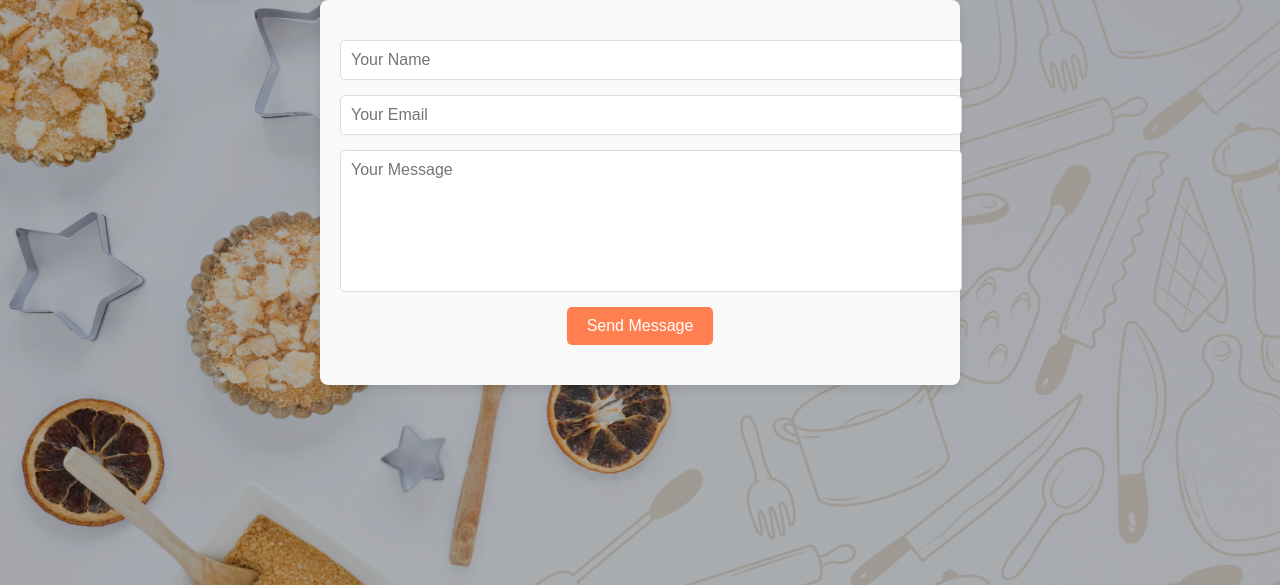
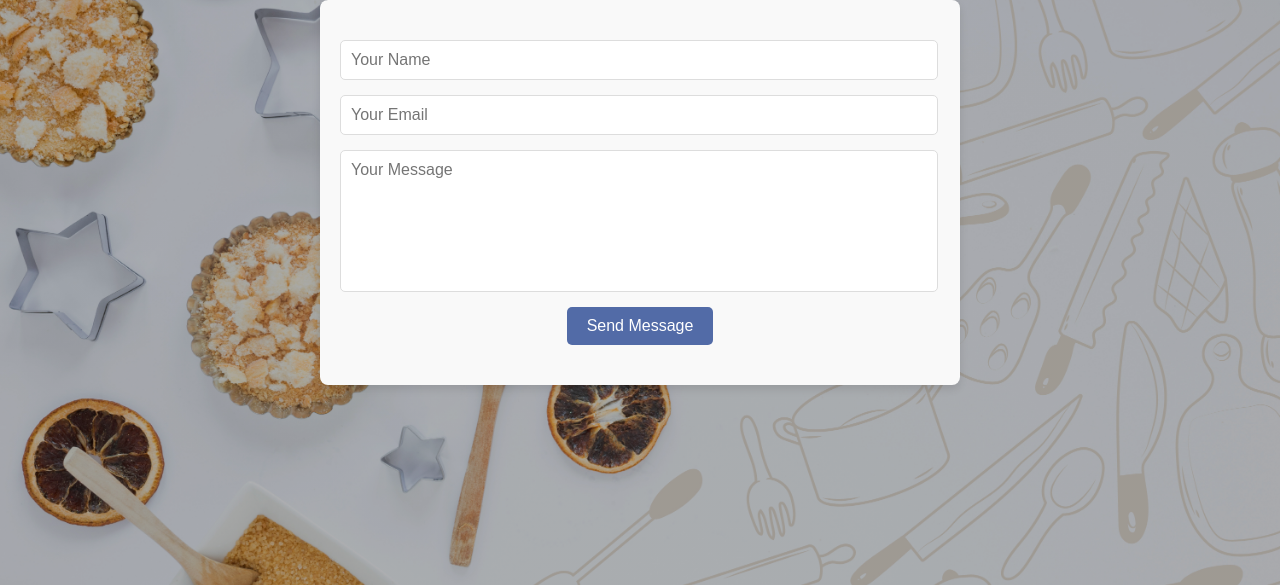
Before and after one commit to Rida3535/RecipeBlog, a Flask app: page /contact in a window 1280 px wide. Shown: the part 86-671 px from the top of the page. Run offline with Flask 3, Linux system fonts and the light colour scheme; data comes from the database, SQL or seed files in the repository.

Commit message:
undate contact
changes in color

```diff
--- a/FinalFolder/static/css/contact.css
+++ b/FinalFolder/static/css/contact.css
@@ -9,7 +9,7 @@ body, h1, h2, h3, p, a, input, textarea, select {
 body {
     line-height: 1.6;
     color: #333;
-    background-image: linear-gradient(rgba(0, 0, 0, 0.3), rgba(0, 0, 0, 0.3)), url('/static/images/bg3.jpg');
+    background-image:  linear-gradient(rgba(0, 0, 0, 0.3), rgba(0, 0, 0, 0.3)), url('/static/images/bg3.jpg');
     background-size: cover;
     display: flex;
     flex-direction: column;
@@ -77,12 +77,20 @@ header nav a:hover {
 }
 
 #contact-form input, #contact-form textarea {
-    width: 100%;
+    outline: none;
+    width: 96%;
     padding: 10px;
     border: 1px solid #ddd;
     border-radius: 5px;
     font-size: 16px;
+
 }
+#contact-form input:focus, #contact-form textarea:focus {
+    outline: none;
+    border: 2px solid #f09b1b ;
+    transition: all 0.3s ease;
+}
+
 
 #contact-form textarea {
     height: 120px;
@@ -90,7 +98,7 @@ header nav a:hover {
 }
 
 #contact-form .btn {
-    background: #ff7f50;
+    background: #526ba7;
     color: white;
     padding: 10px 20px;
     border: none;
```
